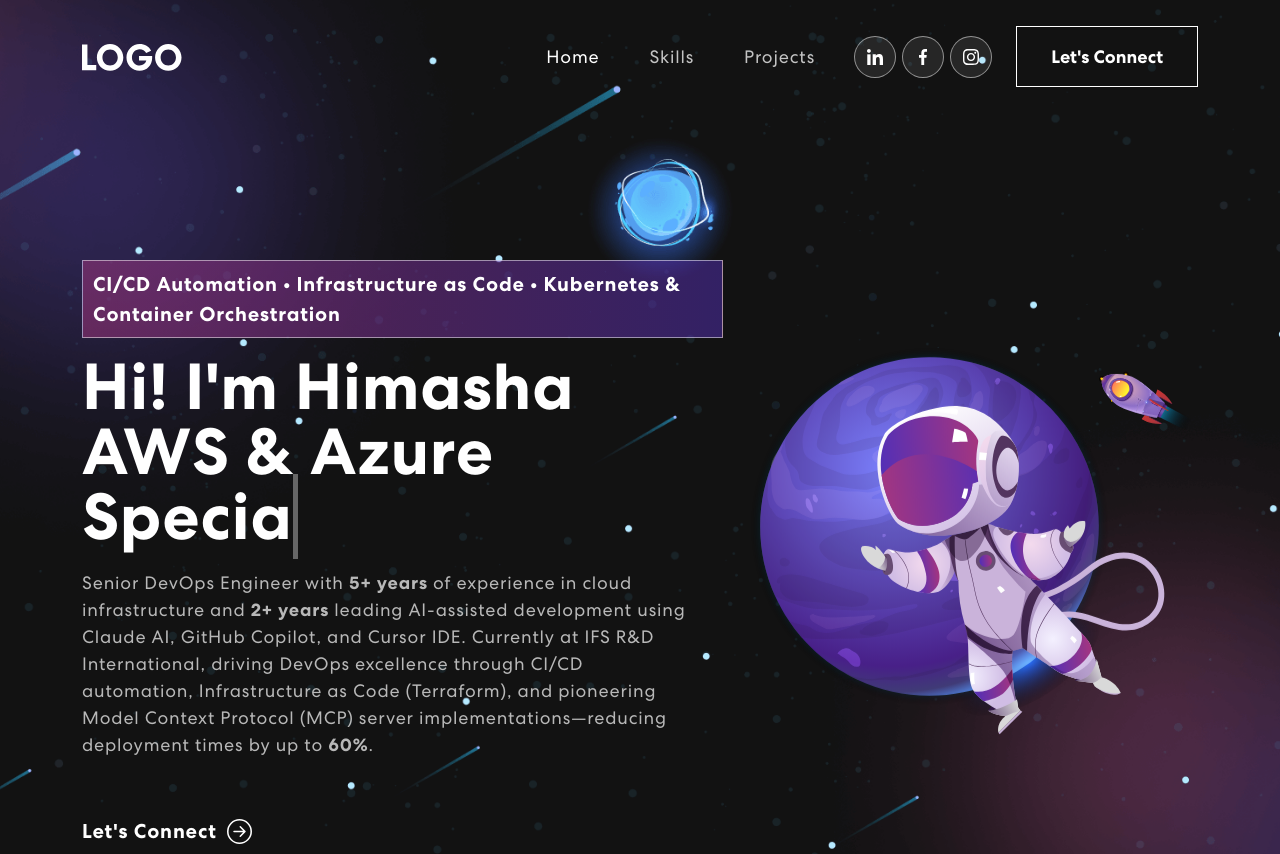
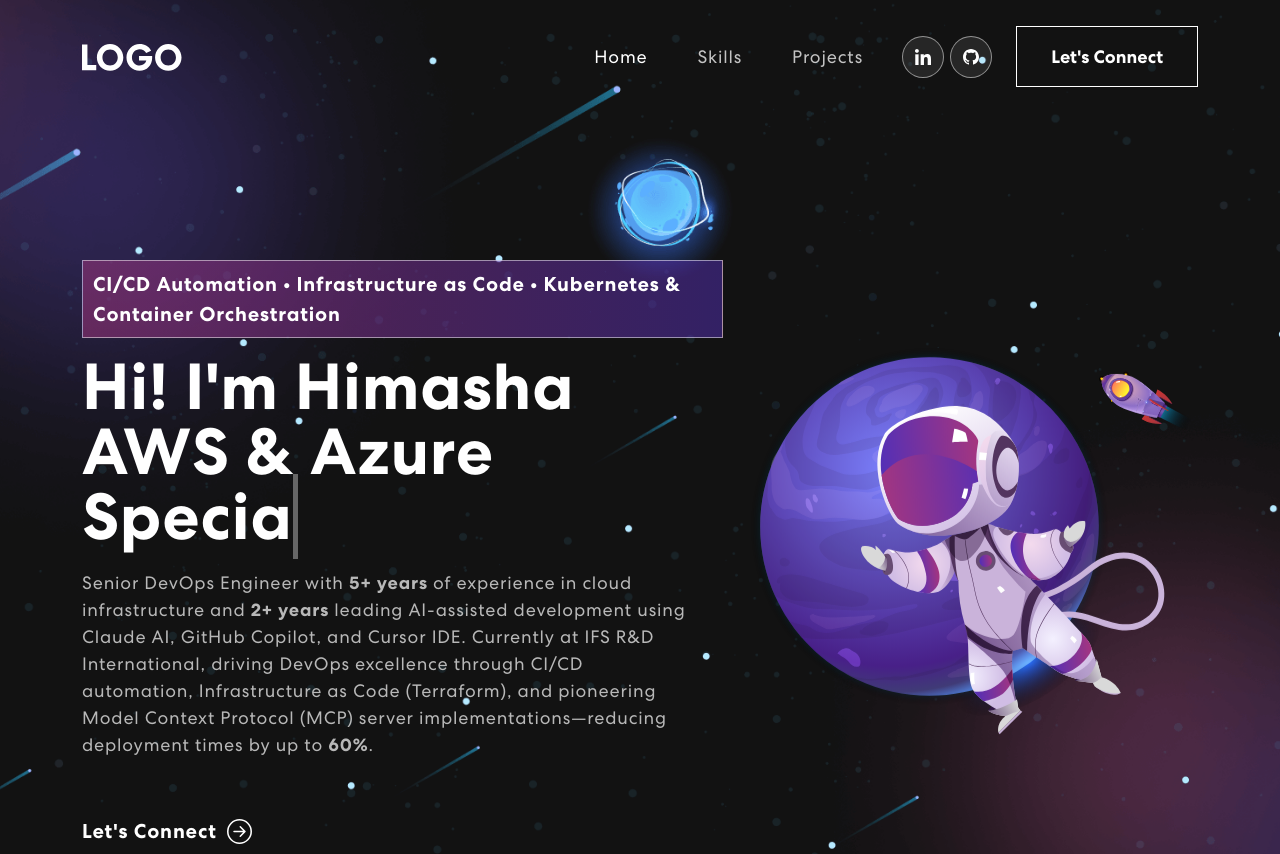
Before and after one commit to Sumudu-Himasha-Ranaweera/Portfolio, a React (Create React App) app: page / in a window 1280 px wide. Shown: the top 854 px of the page. Built offline with nearby package versions, Linux system fonts and the light colour scheme; no server answers.

Commit message:
style: Update social icons in NavBar to use SVGs and adjust CSS for improved hover effects

```diff
--- a/src/App.css
+++ b/src/App.css
@@ -142,12 +142,15 @@
 .social-icon a:hover::before {
     transform: scale(1);
 }
-.social-icon a img {
+.social-icon a img,
+.social-icon a svg {
 	width: 40%;
+	height: 40%;
 	z-index: 1;
 	transition: 0.3s ease-in-out;
 }
-.social-icon a:hover img {
+.social-icon a:hover img,
+.social-icon a:hover svg {
 	filter: brightness(0) saturate(100%) invert(0%) sepia(7%) saturate(98%) hue-rotate(346deg) brightness(95%) contrast(86%);
 }
 .navbar-text button {
--- a/src/components/NavBar.js
+++ b/src/components/NavBar.js
@@ -2,8 +2,6 @@
 import { Navbar, Nav, Container } from "react-bootstrap";
 import logo from '../assets/img/logo.svg';
 import navIcon1 from '../assets/img/nav-icon1.svg';
-import navIcon2 from '../assets/img/nav-icon2.svg';
-import navIcon3 from '../assets/img/nav-icon3.svg';
 import { HashLink } from 'react-router-hash-link';
 import {
   BrowserRouter as Router
@@ -51,8 +49,11 @@
             <span className="navbar-text">
               <div className="social-icon">
                 <a href="https://www.linkedin.com/in/sumudu-ranaweera-23340b160/" target="_blank" rel="noopener noreferrer"><img src={navIcon1} alt="LinkedIn" /></a>
-                <a href="https://github.com/Sumudu-Himasha-Ranaweera" target="_blank" rel="noopener noreferrer"><img src={navIcon2} alt="GitHub" /></a>
-                <a href="mailto:sumuranaweera@gmail.com"><img src={navIcon3} alt="Email" /></a>
+                <a href="https://github.com/Sumudu-Himasha-Ranaweera" target="_blank" rel="noopener noreferrer">
+                  <svg xmlns="http://www.w3.org/2000/svg" width="24" height="24" viewBox="0 0 24 24" fill="white">
+                    <path d="M12 0c-6.626 0-12 5.373-12 12 0 5.302 3.438 9.8 8.207 11.387.599.111.793-.261.793-.577v-2.234c-3.338.726-4.033-1.416-4.033-1.416-.546-1.387-1.333-1.756-1.333-1.756-1.089-.745.083-.729.083-.729 1.205.084 1.839 1.237 1.839 1.237 1.07 1.834 2.807 1.304 3.492.997.107-.775.418-1.305.762-1.604-2.665-.305-5.467-1.334-5.467-5.931 0-1.311.469-2.381 1.236-3.221-.124-.303-.535-1.524.117-3.176 0 0 1.008-.322 3.301 1.23.957-.266 1.983-.399 3.003-.404 1.02.005 2.047.138 3.006.404 2.291-1.552 3.297-1.23 3.297-1.23.653 1.653.242 2.874.118 3.176.77.84 1.235 1.911 1.235 3.221 0 4.609-2.807 5.624-5.479 5.921.43.372.823 1.102.823 2.222v3.293c0 .319.192.694.801.576 4.765-1.589 8.199-6.086 8.199-11.386 0-6.627-5.373-12-12-12z"/>
+                  </svg>
+                </a>
               </div>
               <HashLink to='#connect'>
                 <button className="vvd"><span>Let's Connect</span></button>
```
